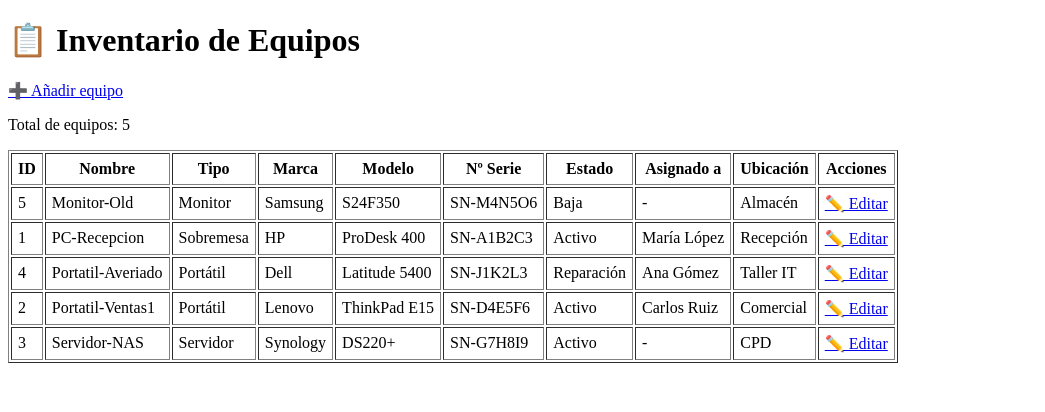
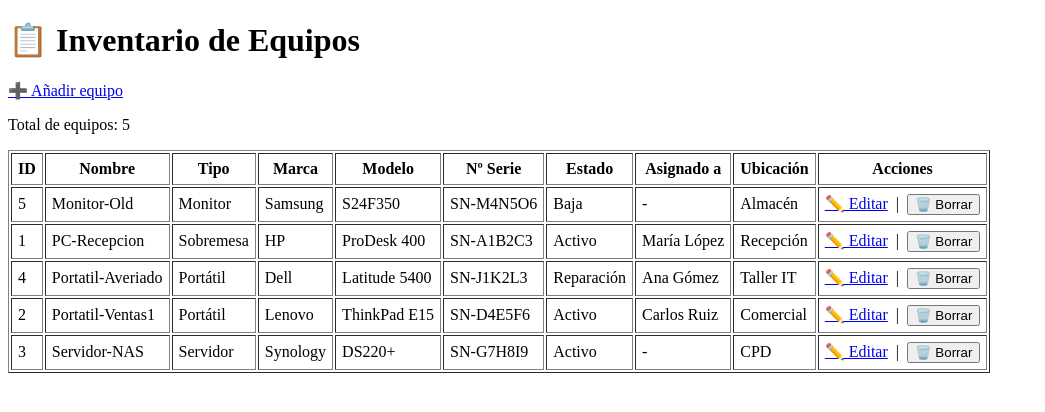
Before and after one commit to hermidaperezdavid-sys/inventario-equipos, a Flask app: page / in a window 1280 px wide. Shown: the top 412 px of the page, without its empty margins (0-1045 px from the left). Run offline with Flask 3, Linux system fonts and the light colour scheme; data comes from the database, SQL or seed files in the repository.

Commit message:
Borrar equipos (V2): ruta /borrar/<id> con DELETE y confirmación

```diff
--- a/app.py
+++ b/app.py
@@ -180,3 +180,25 @@ def editar(id):
     # GET: buscamos el equipo y mostramos el formulario relleno.
     equipo = obtener_equipo(id)
     return render_template("editar.html", equipo=equipo)
+# ------------------------------------------------------------
+#  FUNCIÓN: borrar un equipo por su id
+# ------------------------------------------------------------
+def eliminar_equipo(id):
+    conexion = sqlite3.connect(BASE_DATOS)
+    cursor = conexion.cursor()
+
+    # DELETE con WHERE id = ? -> borra SOLO ese equipo.
+    # Igual que en UPDATE: sin el WHERE, borraría TODA la tabla.
+    # Y el id parametrizado con ? (viene de fuera, no es fiable).
+    cursor.execute("DELETE FROM equipos WHERE id = ?", (id,))
+
+    conexion.commit()
+    conexion.close()
+    # ------------------------------------------------------------
+#  RUTA: borrar un equipo ("/borrar/<id>")  — SOLO POST.
+#  No hay GET: borrar no se muestra, se ejecuta y se vuelve.
+# ------------------------------------------------------------
+@app.route("/borrar/<int:id>", methods=["POST"])
+def borrar(id):
+    eliminar_equipo(id)
+    return redirect(url_for("index"))
--- a/templates/index.html
+++ b/templates/index.html
@@ -40,6 +40,12 @@
                 <td>{{ equipo["ubicacion"] }}</td>
                 <td>
                     <a href="{{ url_for('editar', id=equipo['id']) }}">✏️ Editar</a>
+                    &nbsp;|&nbsp;
+                    <form method="POST" action="{{ url_for('borrar', id=equipo['id']) }}"
+                          style="display:inline;"
+                          onsubmit="return confirm('¿Seguro que quieres borrar este equipo?');">
+                        <button type="submit">🗑️ Borrar</button>
+                    </form>
                 </td>
             </tr>
             {% endfor %}
```
